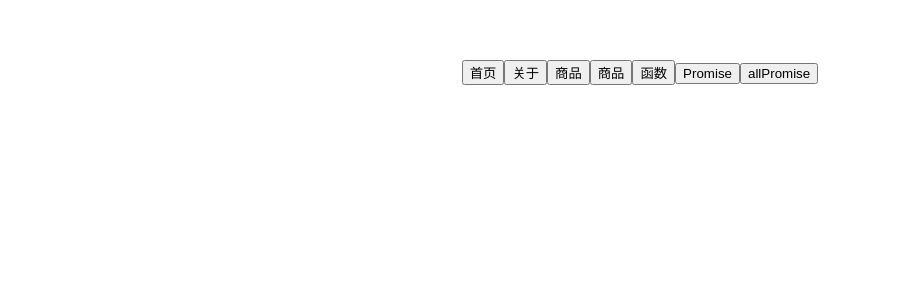
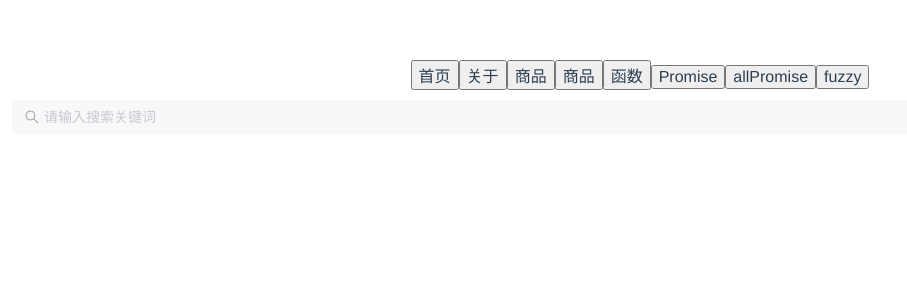
Before and after one commit to zhezhe-Arthur/vueText, a Vue app: page /fuzzySearch in a window 1280 px wide. Shown: the top 300 px of the page, without its empty margins (0-907 px from the left). Built offline with nearby package versions, Linux system fonts and the light colour scheme; no server answers.

Commit message:
初始化模糊搜索模块

```diff
--- a/package.json
+++ b/package.json
@@ -11,6 +11,7 @@
   },
   "dependencies": {
     "axios": "^0.19.2",
+    "vant": "^2.9.1",
     "vue": "^2.5.2",
     "vue-router": "^3.0.1"
   },
--- a/src/App.vue
+++ b/src/App.vue
@@ -7,6 +7,7 @@
     <button @click="ifclick">函数</button>
     <button @click="PromiseClick">Promise</button>
     <button @click="allPromiseClick">allPromise</button>
+    <button @click="goingfuzzy">fuzzy</button>
     <keep-alive exclude='about'>
       <router-view >
       </router-view>
@@ -23,6 +24,11 @@ export default {
     }
   },
   methods:{
+    goingfuzzy () {
+      this.$router.push({
+        path: '/fuzzySearch'
+      })
+    },
     listClick () {
       this.$router.push({
         path: '/shopList',
--- /dev/null
+++ b/src/components/fuzzySearch.vue
@@ -0,0 +1,16 @@
+<template>
+    <div>
+        <van-search v-model="valueSearch" placeholder="请输入搜索关键词" />
+    </div>
+</template>
+
+<script>
+export default {
+    name: 'fuzzySearch',
+    data() {
+        return {
+            valueSearch: null
+        }
+    },
+}
+</script>
--- a/src/main.js
+++ b/src/main.js
@@ -4,6 +4,10 @@ import Vue from 'vue'
 import App from './App'
 import router from './router'
 import axios from 'axios'
+import Vant from 'vant';
+import 'vant/lib/index.css';
+
+Vue.use(Vant);
 
 Vue.config.productionTip = false
 
--- a/src/router/index.js
+++ b/src/router/index.js
@@ -9,6 +9,7 @@ const home = () => import('@/components/home')
 const isNew = () => import('@/components/isNew')
 const isMessage = () => import('@/components/isMessage')
 const shopList = () => import('@/components/shopList')
+const fuzzySearch = () => import('@/components/fuzzySearch')
 
 Vue.use(VueRouter)
 
@@ -24,6 +25,11 @@ const routes = [
       meta: {
         title: '关于'
       }
+    },
+    {
+      path: '/fuzzySearch',
+      name: 'fuzzySearch',
+      component: fuzzySearch
     },
     {
       path: '/home',
```
Also changed, not shown: 1 other file (tests, documents, lock files or other folders).
